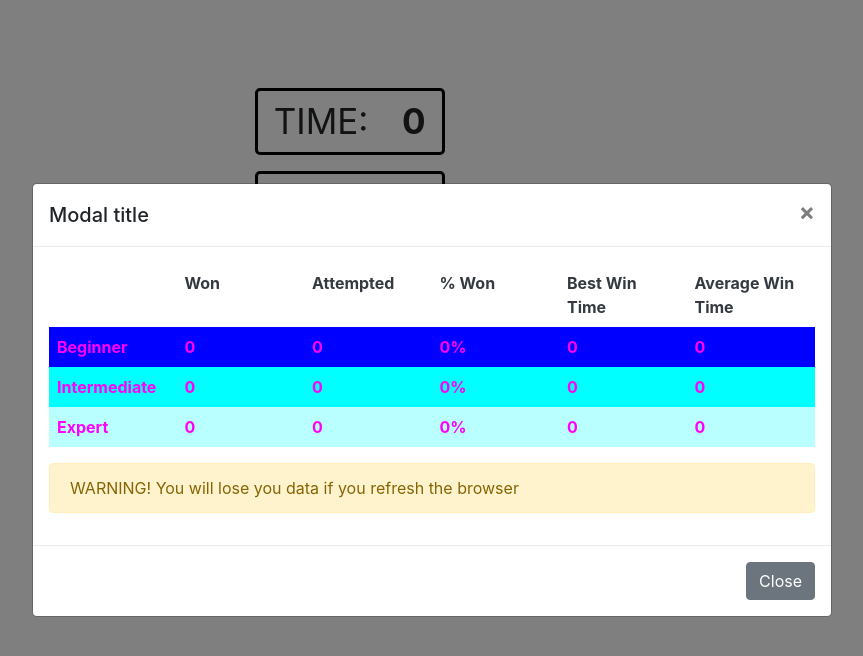
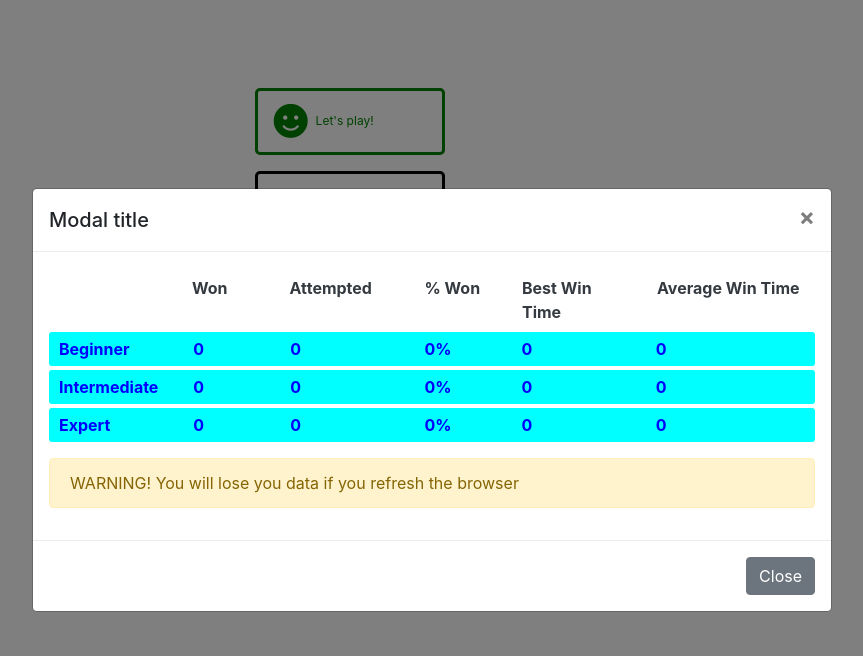
Before and after one commit to heakerson/JustMinesweeper, an Angular app: page /Gameplay/1 in a window 1280 px wide. Both pictures are taken after a click on the button "STATS". Shown: the top 656 px of the page, without its empty margins (208-1071 px from the left). Built offline with nearby package versions, Linux system fonts and the light colour scheme.

Commit message:
Created smiley component and some of its functionality

```diff
--- a/src/app/app.module.ts
+++ b/src/app/app.module.ts
@@ -11,6 +11,7 @@ import { CounterComponent } from './counter/counter.component';
 import { TimerComponent } from './timer/timer.component';
 import { StatsComponent } from './stats/stats.component';
 import { StatsService } from './stats.service';
+import { SmileyComponent } from './smiley/smiley.component';
 
 @NgModule({
   declarations: [
@@ -21,7 +22,8 @@ import { StatsService } from './stats.service';
     CellComponent,
     CounterComponent,
     TimerComponent,
-    StatsComponent
+    StatsComponent,
+    SmileyComponent
   ],
   imports: [
     BrowserModule,
--- a/src/app/board/BoardModel.ts
+++ b/src/app/board/BoardModel.ts
@@ -5,12 +5,14 @@ import { DifficultyType, Difficulty } from "../new-game/DifficultyType";
 import { CellModel } from "../cell/CellModel";
 import { GameStatus } from "./GameStatus";
 import { StatsService } from "../stats.service";
+import { SmileyModel } from "../smiley/SmillyModel";
 
 export class BoardModel{
 
     Grid : GridModel;
     Counter : CounterModel;
     Timer : TimerModel = new TimerModel(this);
+    Smiley : SmileyModel = new SmileyModel(this);
     Difficulty : Difficulty;
     Flags : number = 0;
     MinesLocated : number = 0;
--- a/src/app/board/board.component.html
+++ b/src/app/board/board.component.html
@@ -4,6 +4,7 @@
       <div class="d-flex flex-row">
         <app-grid [Model]="Model.Grid"></app-grid>
         <div id="InfoBar" class="flex-column ml-3">
+            <app-smiley [Model]="Model.Smiley"></app-smiley>
             <app-timer [Model]="Model.Timer"></app-timer>
             <app-counter [Model]="Model.Counter"></app-counter>
           </div>
--- /dev/null
+++ b/src/app/smiley/SmillyModel.ts
@@ -0,0 +1,15 @@
+import { BoardModel } from "../board/BoardModel";
+import { GameStatus } from "../board/GameStatus";
+
+export class SmileyModel{
+
+    // public Danger : boolean = this.Board.GameStatus == GameStatus.Lose;
+    // public Warning : boolean = (this.Board.GameStatus == GameStatus.Started || this.Board.GameStatus == GameStatus.Stopped) &&
+    //                             this.Board.GetFlaggedCount() >= this.Board.Difficulty.MineCount;
+    // public Good : boolean = !(this.Danger && this.Warning);
+
+    constructor(public Board : BoardModel){
+
+    }
+
+}
--- /dev/null
+++ b/src/app/smiley/smiley.component.css
@@ -0,0 +1,22 @@
+#SmileyContainer{
+    border: 3px solid green;
+    width: 100%;
+    border-radius: 5px;
+    font-size: 35px;
+    min-width: 190px;
+    color:green;
+}
+
+.warning{
+    border-color:orange !important;
+    color: orange !important;
+}
+
+.danger{
+    border-color: red !important;
+    color:red !important;
+}
+
+.smiley-text{
+    font-size: 12px;
+}
--- /dev/null
+++ b/src/app/smiley/smiley.component.html
@@ -0,0 +1,14 @@
+<div id="SmileyContainer" class="px-3 py-1 d-flex flex-row align-items-center"
+  [class.warning]="(Model.Board.GameStatus == 1 || Model.Board.GameStatus == 2 || Model.Board.GameStatus == 0) &&
+      Model.Board.GetFlaggedCount() >= Model.Board.Difficulty.MineCount"
+  [class.danger]="Model.Board.GameStatus == 4">
+
+  <div [ngSwitch]="Model.Board.GameStatus">
+    <i *ngSwitchCase="3" class="far fa-laugh-beam mr-2"></i>
+    <i *ngSwitchCase="4" class="far fa-dizzy mr-2"></i>
+    <i *ngSwitchDefault class="fas fa-smile mr-2"></i>
+  </div>
+  <div class="smiley-text">
+    <span>Let's play!</span>
+  </div>
+</div>
--- /dev/null
+++ b/src/app/smiley/smiley.component.ts
@@ -0,0 +1,18 @@
+import { Component, OnInit, Input } from '@angular/core';
+import { SmileyModel } from './SmillyModel';
+
+@Component({
+  selector: 'app-smiley',
+  templateUrl: './smiley.component.html',
+  styleUrls: ['./smiley.component.css']
+})
+export class SmileyComponent implements OnInit {
+
+  @Input() Model : SmileyModel;
+
+  constructor() { }
+
+  ngOnInit() {
+  }
+
+}
--- a/src/app/stats/stats.component.css
+++ b/src/app/stats/stats.component.css
@@ -1,20 +1,25 @@
 #StatsContainer{
-    color: fuchsia;
+    color: blue;
 }
 
-.row-one{
-    background-color: blue;
+.stat-row{
+    background-color: aqua;
+    padding: 5px 10px 5px 10px;
+    border-radius: 3px;
 }
-
-.row-two{
-    background-color: aqua;
-}
-
-.row-three{
-    background-color: rgb(185, 255, 255);
-}
-
 
 .flex-row div{
     width:15%;
 }
+
+.won{
+    width:10% !important;
+}
+
+.percent-won{
+    width:10% !important;
+}
+
+.average-win-time{
+    width:20% !important;
+}
--- a/src/app/stats/stats.component.html
+++ b/src/app/stats/stats.component.html
@@ -3,79 +3,79 @@
     <div>
 
     </div>
-    <div>
+    <div class="won">
       Won
     </div>
-    <div>
+    <div class="attempted">
       Attempted
     </div>
-    <div>
+    <div class="percent-won">
       % Won
     </div>
-    <div>
+    <div class="best-time">
       Best Win Time
     </div>
-    <div>
+    <div class="average-win-time">
       Average Win Time
     </div>
   </div>
-  <div class="row-one d-flex flex-row p-2 justify-content-between">
+  <div class="stat-row d-flex flex-row mb-1 justify-content-between">
     <div class="">
       Beginner
     </div>
-    <div class="">
+    <div class="won">
       {{Stats.Beginner.Won}}
     </div>
-    <div class="">
+    <div class="attempted">
       {{Stats.Beginner.Attempted}}
     </div>
-    <div class="">
+    <div class="percent-won">
       {{Stats.Beginner.PercentWon | percent}}
     </div>
-    <div class="">
+    <div class="best-time">
       {{Stats.Beginner.BestTime}}
     </div>
-    <div class="">
+    <div class="average-win-time">
       {{Stats.Beginner.AverageWinTime}}
     </div>
   </div>
-  <div class="row-two d-flex flex-row p-2 justify-content-between">
+  <div class="stat-row d-flex flex-row mb-1 justify-content-between">
     <div class="">
       Intermediate
     </div>
-    <div class="">
+    <div class="won">
       {{Stats.Intermediate.Won}}
     </div>
-    <div class="">
+    <div class="attempted">
       {{Stats.Intermediate.Attempted}}
     </div>
-    <div class="">
+    <div class="percent-won">
       {{Stats.Intermediate.PercentWon | percent}}
     </div>
-    <div class="">
+    <div class="best-time">
       {{Stats.Intermediate.BestTime}}
     </div>
-    <div class="">
+    <div class="average-win-time">
       {{Stats.Intermediate.AverageWinTime}}
     </div>
   </div>
-  <div class="row-three d-flex flex-row p-2 justify-content-between">
+  <div class="stat-row d-flex flex-row justify-content-between">
     <div class="">
       Expert
     </div>
-    <div class="">
+    <div class="won">
       {{Stats.Expert.Won}}
     </div>
-    <div class="">
+    <div class="attempted">
       {{Stats.Expert.Attempted}}
     </div>
-    <div class="">
+    <div class="percent-won">
       {{Stats.Expert.PercentWon | percent}}
     </div>
-    <div class="">
+    <div class="best-time">
       {{Stats.Expert.BestTime}}
     </div>
-    <div class="">
+    <div class="average-win-time">
       {{Stats.Expert.AverageWinTime}}
     </div>
   </div>
--- a/src/app/timer/timer.component.html
+++ b/src/app/timer/timer.component.html
@@ -1,4 +1,4 @@
-<div id="TimerContainer" class="px-3 py-1">
+<div id="TimerContainer" class="px-3 py-1 mt-3">
   <div class="d-flex flex-row">
     <div>
         TIME:
```
Also changed, not shown: 1 other file (tests, documents, lock files or other folders).
